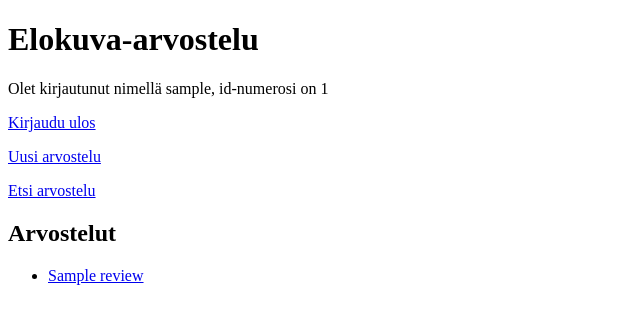
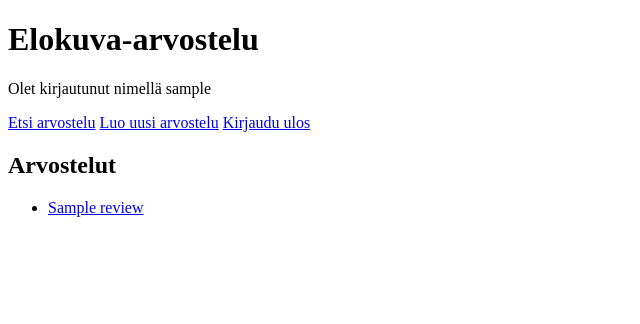
Before and after one commit to viivizz/elokuva-arvostelu, a Flask app: template templates/index.html in a window 1280 px wide. Shown: the top 324 px of the page, without its empty margins (0-640 px from the left). Run offline with Flask 3, Linux system fonts and the light colour scheme; the visitor is signed in with stand-in values (Sample User, id 1); the template is opened without the code that fills it: most values are stand-ins (such as "Sample title", 1, 10 or a date in 2020).

Commit message:
Improve navigation

```diff
--- a/templates/index.html
+++ b/templates/index.html
@@ -15,25 +15,21 @@
 
   <h1>Elokuva-arvostelu</h1>
 
-  {% if session.username %}
+  {%if session.username%}
   <p>
-    Olet kirjautunut nimellä {{ session.username }}, id-numerosi on {{session.user_id}}
+    Olet kirjautunut nimellä {{ session.username }}
   </p>
-  <p>
-    <a href="/logout">Kirjaudu ulos</a>
-  </p>
-  <p>
-    <a href="/new_review">Uusi arvostelu</a>
-  </p>
-  {% else %}
-  <p>
-    <a href="/login">Kirjaudu sisään</a>
-    <a href="/register">Luo tunnus</a>
-  </p>
-  {% endif %}
+  {%endif%}
 
   <p>
     <a href="/find_review">Etsi arvostelu</a>
+  {%if session.user_id%}
+    <a href="/new_review">Luo uusi arvostelu</a>
+    <a href="/logout">Kirjaudu ulos</a>
+  {%else%}
+    <a href="/login">Kirjaudu sisään</a>
+    <a href="/register">Luo tunnus</a>
+  {%endif%}
   </p>
 
   <h2>Arvostelut</h2>
```
